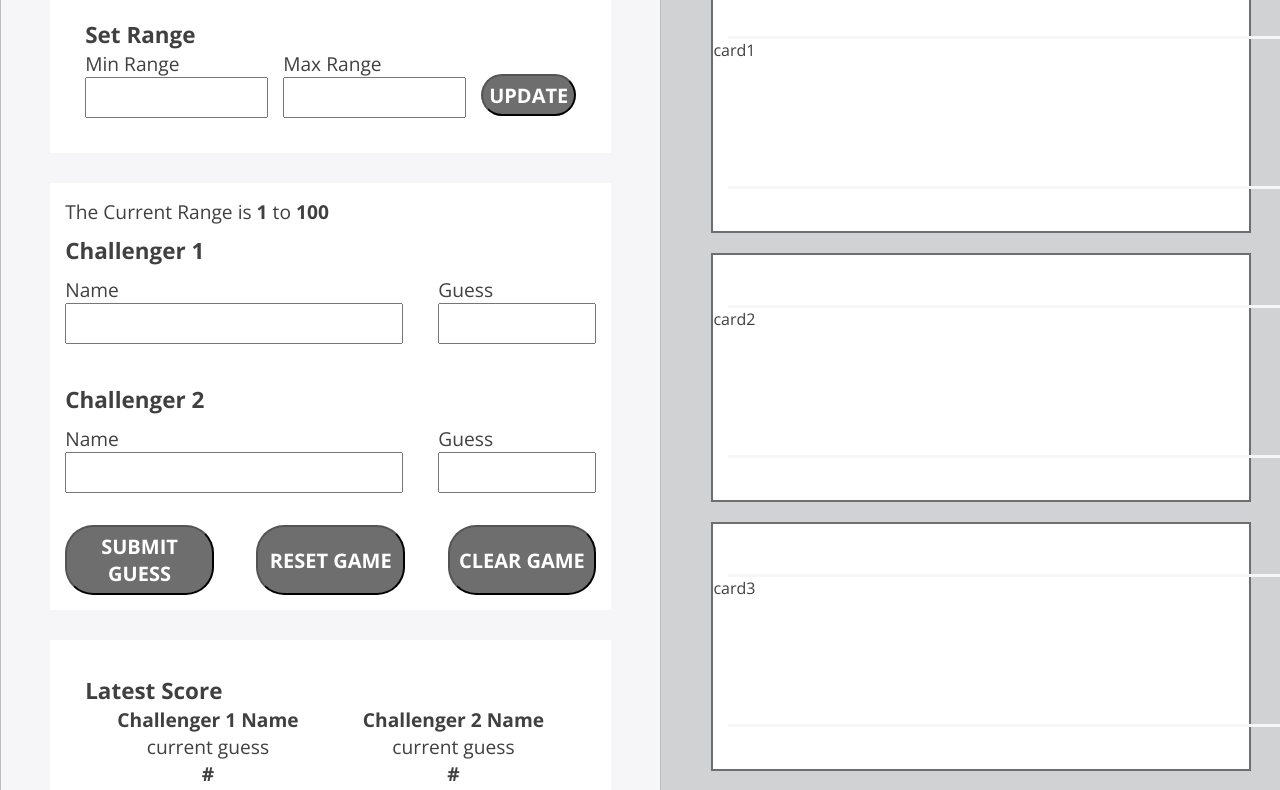
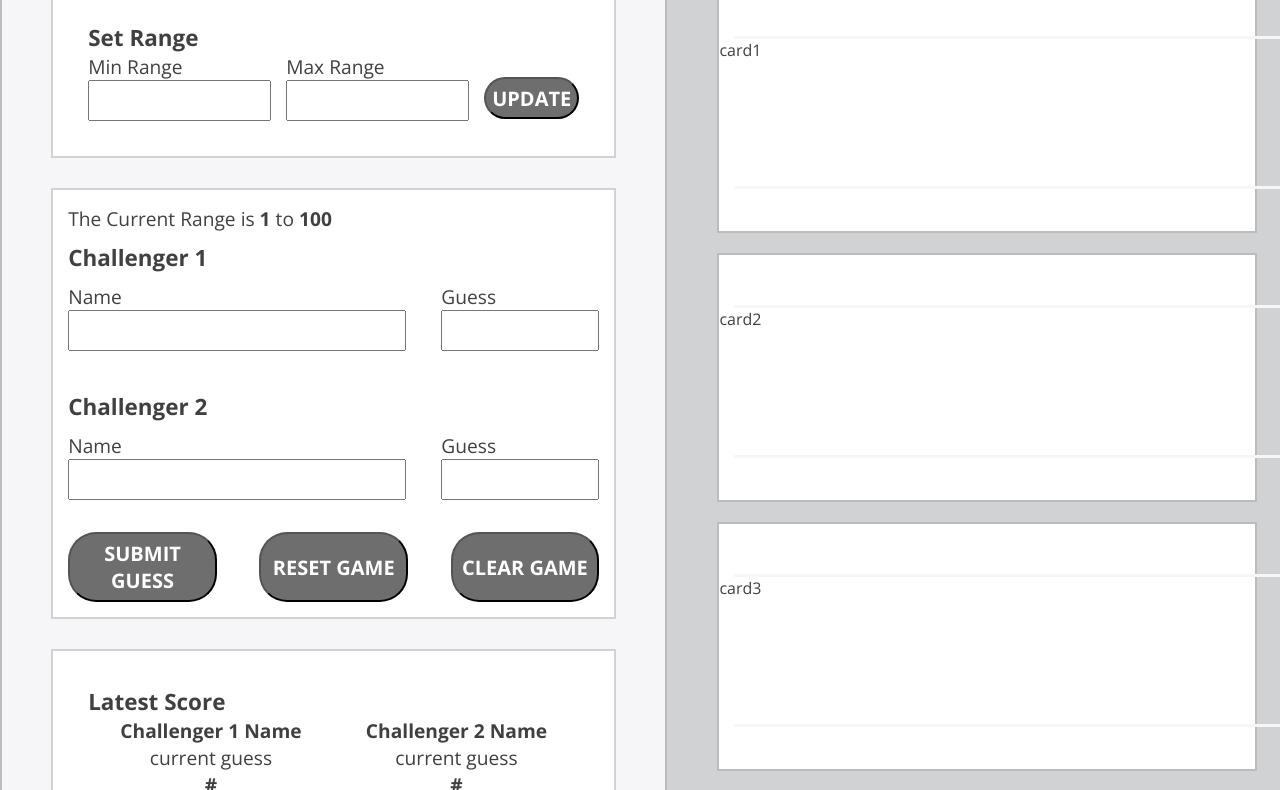
Before and after one commit to MelindaMcRae/Number-Guesser-Project, a plain HTML site: page index.html in a window 1280 px wide. Shown: the part 191-981 px from the top of the page. Drawn offline with nearby package versions, Linux system fonts and the light colour scheme.

Commit message:
Add borders to all boxes on page

```diff
--- a/styles.css
+++ b/styles.css
@@ -62,8 +62,7 @@ button {
 }
 
 .left-side {
-	border: solid 1px;
-	border-color: #BCBCBC;
+	border: #BCBCBC solid 2px;
 	display: flex;
 	flex-direction: column;
 	background-color: #F6F5F8;
@@ -78,6 +77,7 @@ button {
 	margin-bottom: 30px;
 	margin-right: 30px;
 	margin-left:30px;
+	border: #D0D2D3 solid 2px;
 }
 
 .forms {
@@ -173,7 +173,7 @@ button {
 }
 
 .cards {
-	border: #6e6e6e solid 2px;
+	border: #BCBCBC solid 2px;
 	height: 245px;
 	margin: 20px 50px;
 	background-color: #FFF;
```
